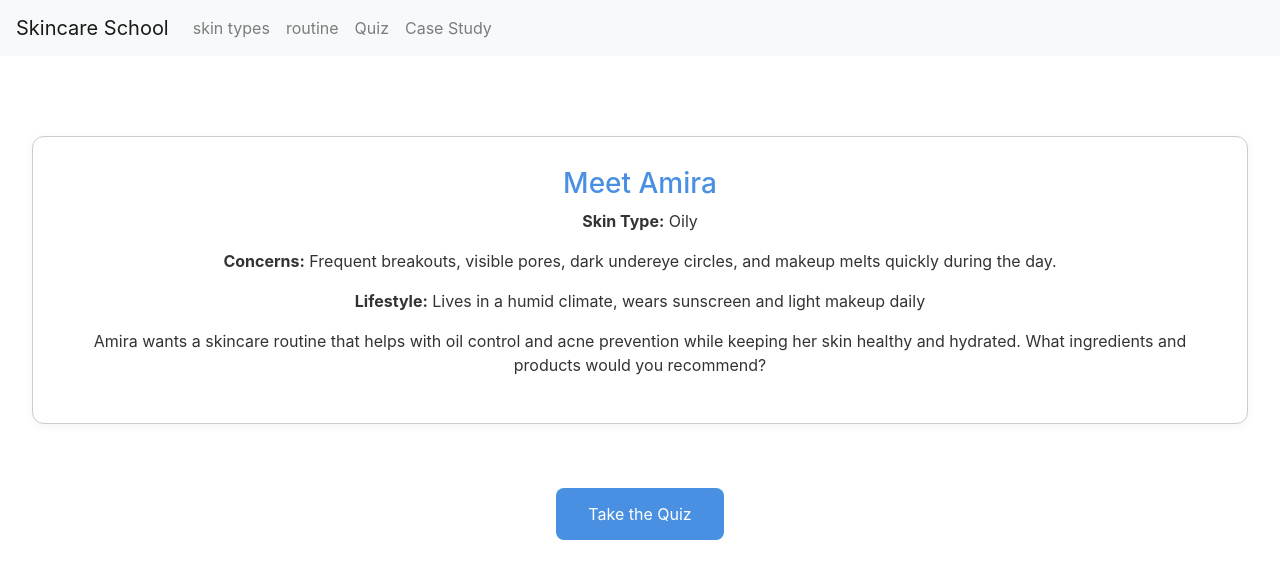
After one commit to hibashaalan/skincareschool, a Flask app: page /quiz2 in a window 1280 px wide. The commit adds this page. Shown: the top 579 px of the page. Run offline with Flask 3, Linux system fonts and the light colour scheme; some libraries are stand-ins or nearby versions.

Commit message:
Added quiz2 templates, 1 modifaction to base.html

```diff
--- a/server.py
+++ b/server.py
@@ -65,6 +65,40 @@ quiz1arr = [
 },
 ]
 
+quiz2_questions = [
+    {
+    "id":0,
+    "question": "Pick a cleanser that best suits Amira",
+    "options": ["Gel-based with salicylic acid", "cleanser 2", "cleanser 2"],
+    "correct": 0
+    },{
+    "id":1,
+    "question": "Pick a toner that best suits Amira",
+    "options": ["toner 1", "toner 2", "Witch hazel to balance oil"],
+    "correct": 2
+    },{
+    "id":2,
+    "question": "Pick a serum that best suits Amira",
+    "options": ["serum 1", "serum 2", "serum 3"],
+    "correct": 0
+    },{
+    "id":3,
+    "question": "Pick an eye cream that best suits Amira",
+    "options": ["cream 1", "cream 2", "cream 3"],
+    "correct": 1
+    },{
+    "id":4,
+    "question": "Pick a moisturizer that best suits Amira",
+    "options": ["moisturizer 1", "moisturizer 2", "moisturizer 3"],
+    "correct": 1
+    },{
+    "id":5,
+    "question": "Pick a sunscreen that best suits Amira",
+    "options": ["sunscreen 1", "sunscreen 2", "sunscreen 3"],
+    "correct": 1
+    },
+]
+
 @app.route('/')
 def serve_home():
     return render_template('home.html')
@@ -86,7 +120,26 @@ def quiz1():
 def quiz1_questions():
     return jsonify(quiz1arr = quiz1arr)
 
+@app.route("/quiz2")
+def serve_quiz2():
+    return render_template("quiz2.html", questions=quiz2_questions)
 
+@app.route("/case-study")
+def case_study():
+    return render_template("case_study.html", questions=quiz2_questions)
+
+@app.route("/quiz2/results", methods=["POST"])
+def quiz2_results():
+    user_answers = request.form.to_dict()
+    score = 0
+    total = len(quiz2_questions)
+
+    for q in quiz2_questions:
+        user_choice = user_answers.get(f"q{q['id']}")
+        if user_choice is not None and int(user_choice) == q["correct"]:
+            score += 1
+
+    return render_template("quiz2_results.html", score=score, total=total)
 
 if __name__ == '__main__':
     app.run(debug=True, port=5001)
--- a/templates/base.html
+++ b/templates/base.html
@@ -27,7 +27,7 @@
                 <a class="nav-link" href="/quiz1">Quiz<span class="sr-only"></span></a>
             </li>
             <li class="nav-item">
-                <a class="nav-link" href="#">Case Study<span class="sr-only"></span></a>
+              <a class="nav-link" href="{{ url_for('serve_quiz2') }}">Case Study<span class="sr-only"></span></a>
             </li>
           </ul>
         </div>
--- /dev/null
+++ b/templates/quiz2.html
@@ -0,0 +1,18 @@
+{% extends "base.html" %}
+{% block content %}
+
+<script type="text/javascript" src="{{ url_for('static', filename='quiz2.js') }}"></script>
+
+    <div class="info-card">
+        <h3>Meet Amira</h3>
+        <p><strong>Skin Type:</strong> Oily</p>
+        <p><strong>Concerns:</strong> Frequent breakouts, visible pores, dark undereye circles, and makeup melts quickly during the day.</p>
+        <p><strong>Lifestyle:</strong> Lives in a humid climate, wears sunscreen and light makeup daily</p>
+        <p>Amira wants a skincare routine that helps with oil control and acne prevention while keeping her skin healthy and hydrated. What ingredients and products would you recommend?</p>
+    </div>
+
+    <div class="mt-5">
+        <!-- Button to take the quiz -->
+        <a href="{{ url_for('case_study') }}" class="cta-button">Take the Quiz</a>
+    </div>
+{% endblock %}
```
Also changed, not shown: templates/case_study.html (added, +52 -0 lines), templates/quiz2_results.html (added, +8 -0 lines).
